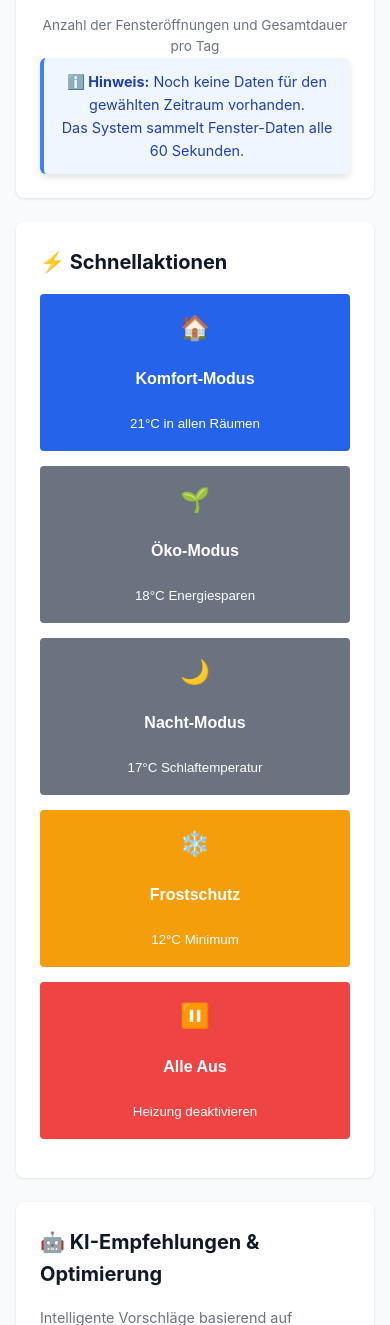
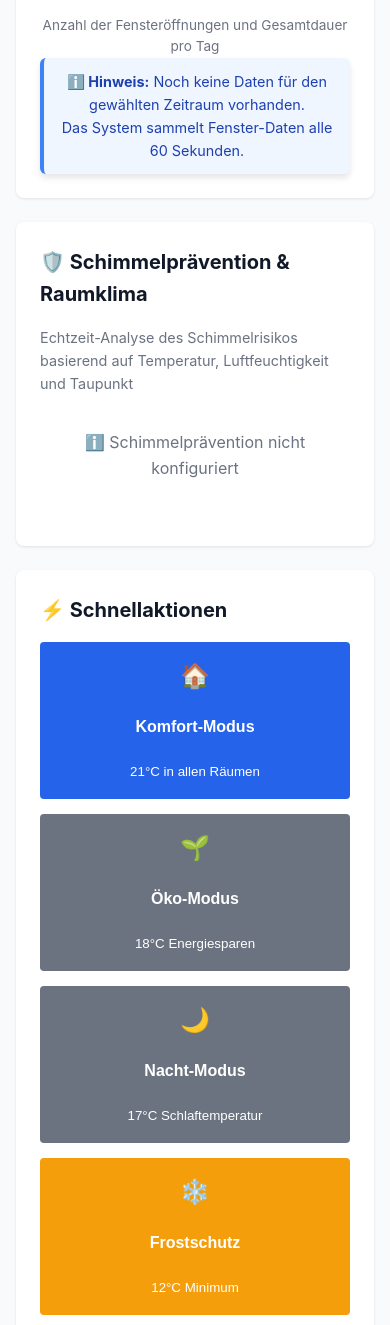
Before and after one commit to SHP-ART/KI-SYSTEM, a Flask app: page /heizung in a window 390 px wide. Shown: the part 2546-3871 px from the top of the page. Run offline with Flask 3, Linux system fonts and the light colour scheme; data comes from the database, SQL or seed files in the repository; data that the repository does not hold is empty.

Commit message:
feat: Add real-time mold prevention status to heating page
- Add permanent mold prevention card that always shows current status
- Display risk level with color-coded background (GREEN/YELLOW/ORANGE/RED)
- Show real-time measurements: humidity, temperature, dewpoint
- Display condensation risk indicator
- Show dehumidifier status (active/off)
- List recommendations based on current conditions
- Auto-refresh with status endpoint
- Critical risk shows warning banner

Features:
- Always visible (not hidden when no alerts)
- Large, clear risk indicator with icon
- Grid layout for measurements
- White measurement cards with shadow
- Recommendations section when available
- Responsive design

Replaces hidden humidity-alerts-card with always-visible status display

```diff
--- a/src/web/static/js/heating.js
+++ b/src/web/static/js/heating.js
@@ -35,6 +35,7 @@ document.addEventListener('DOMContentLoaded', () => {
     loadHeatingAnalytics();
 
     // Lade neue Features
+    loadMoldPreventionStatus();
     loadHumidityAlerts();
     loadVentilationRecommendations();
     loadShowerPredictions();
@@ -1850,3 +1851,114 @@ async function loadShowerPredictions() {
         document.getElementById('shower-predictions-card').style.display = 'none';
     }
 }
+
+/**
+ * Lädt aktuellen Schimmelprävention-Status
+ */
+async function loadMoldPreventionStatus() {
+    try {
+        const response = await fetchJSON('/api/status');
+
+        const container = document.getElementById('mold-status-container');
+        const card = document.getElementById('mold-prevention-card');
+
+        if (!response.mold_prevention) {
+            container.innerHTML = `
+                <div style="padding: 20px; text-align: center; color: #6b7280;">
+                    ℹ️ Schimmelprävention nicht konfiguriert
+                </div>
+            `;
+            return;
+        }
+
+        const mold = response.mold_prevention;
+
+        // Risiko-Level Farben
+        const riskStyles = {
+            'NIEDRIG': { bg: '#d1fae5', border: '#059669', color: '#065f46', icon: '🟢' },
+            'MITTEL': { bg: '#fef3c7', border: '#d97706', color: '#92400e', icon: '🟡' },
+            'HOCH': { bg: '#fed7aa', border: '#ea580c', color: '#7c2d12', icon: '🟠' },
+            'KRITISCH': { bg: '#fee2e2', border: '#dc2626', color: '#7f1d1d', icon: '🔴' }
+        };
+
+        const style = riskStyles[mold.risk_level] || riskStyles['MITTEL'];
+
+        // Hauptstatus-Anzeige
+        let statusHTML = `
+            <div style="padding: 20px; background: ${style.bg}; border-left: 4px solid ${style.border}; border-radius: 8px;">
+                <div style="display: flex; justify-content: space-between; align-items: start; flex-wrap: wrap; gap: 20px;">
+                    <div style="flex: 1; min-width: 250px;">
+                        <div style="display: flex; align-items: center; gap: 10px; margin-bottom: 10px;">
+                            <span style="font-size: 2em;">${style.icon}</span>
+                            <div>
+                                <div style="font-size: 1.5em; font-weight: 700; color: ${style.color};">${mold.risk_level}</div>
+                                <div style="font-size: 0.85em; color: #6b7280;">Schimmelrisiko</div>
+                            </div>
+                        </div>
+                        ${mold.risk_level === 'KRITISCH' ? `
+                            <div style="margin-top: 10px; padding: 10px; background: white; border-radius: 6px; font-size: 0.9em; color: #991b1b;">
+                                <strong>⚠️ Sofortmaßnahmen erforderlich!</strong>
+                            </div>
+                        ` : ''}
+                    </div>
+
+                    <!-- Messwerte -->
+                    <div style="flex: 2; display: grid; grid-template-columns: repeat(auto-fit, minmax(150px, 1fr)); gap: 15px;">
+                        <div style="background: white; padding: 15px; border-radius: 8px; box-shadow: 0 1px 3px rgba(0,0,0,0.1);">
+                            <div style="font-size: 0.75em; color: #6b7280; text-transform: uppercase; letter-spacing: 0.5px; margin-bottom: 5px;">Luftfeuchtigkeit</div>
+                            <div style="font-size: 1.8em; font-weight: 700; color: #1f2937;">${mold.humidity !== null && mold.humidity !== undefined ? mold.humidity.toFixed(1) : '--'}%</div>
+                        </div>
+
+                        <div style="background: white; padding: 15px; border-radius: 8px; box-shadow: 0 1px 3px rgba(0,0,0,0.1);">
+                            <div style="font-size: 0.75em; color: #6b7280; text-transform: uppercase; letter-spacing: 0.5px; margin-bottom: 5px;">Temperatur</div>
+                            <div style="font-size: 1.8em; font-weight: 700; color: #1f2937;">${mold.temperature !== null && mold.temperature !== undefined ? mold.temperature.toFixed(1) : '--'}°C</div>
+                        </div>
+
+                        <div style="background: white; padding: 15px; border-radius: 8px; box-shadow: 0 1px 3px rgba(0,0,0,0.1);">
+                            <div style="font-size: 0.75em; color: #6b7280; text-transform: uppercase; letter-spacing: 0.5px; margin-bottom: 5px;">Taupunkt</div>
+                            <div style="font-size: 1.8em; font-weight: 700; color: #1f2937;">${mold.dewpoint !== null && mold.dewpoint !== undefined ? mold.dewpoint.toFixed(1) : '--'}°C</div>
+                        </div>
+
+                        <div style="background: white; padding: 15px; border-radius: 8px; box-shadow: 0 1px 3px rgba(0,0,0,0.1);">
+                            <div style="font-size: 0.75em; color: #6b7280; text-transform: uppercase; letter-spacing: 0.5px; margin-bottom: 5px;">Kondensation</div>
+                            <div style="font-size: 1.5em; font-weight: 700; color: ${mold.condensation_possible ? '#dc2626' : '#059669'};">
+                                ${mold.condensation_possible ? '⚠️ Möglich' : '✓ Keine'}
+                            </div>
+                        </div>
+
+                        <div style="background: white; padding: 15px; border-radius: 8px; box-shadow: 0 1px 3px rgba(0,0,0,0.1);">
+                            <div style="font-size: 0.75em; color: #6b7280; text-transform: uppercase; letter-spacing: 0.5px; margin-bottom: 5px;">Luftentfeuchter</div>
+                            <div style="font-size: 1.5em; font-weight: 700; color: ${mold.dehumidifier_running ? '#059669' : '#6b7280'};">
+                                ${mold.dehumidifier_running ? '✓ Aktiv' : '○ Aus'}
+                            </div>
+                        </div>
+                    </div>
+                </div>
+
+                <!-- Empfehlungen -->
+                ${mold.recommendations && mold.recommendations.length > 0 ? `
+                    <div style="margin-top: 20px; padding-top: 20px; border-top: 1px solid rgba(0,0,0,0.1);">
+                        <div style="font-weight: 600; color: ${style.color}; margin-bottom: 10px;">💡 Empfehlungen:</div>
+                        <ul style="margin: 0; padding-left: 20px; color: #374151;">
+                            ${mold.recommendations.map(rec => `<li style="margin-bottom: 5px;">${rec}</li>`).join('')}
+                        </ul>
+                    </div>
+                ` : ''}
+            </div>
+        `;
+
+        container.innerHTML = statusHTML;
+
+        // Zeige Karte immer an
+        card.style.display = 'block';
+
+    } catch (error) {
+        console.error('Error loading mold prevention status:', error);
+        const container = document.getElementById('mold-status-container');
+        container.innerHTML = `
+            <div style="padding: 20px; text-align: center; color: #ef4444;">
+                ⚠️ Fehler beim Laden der Schimmelprävention
+            </div>
+        `;
+    }
+}
--- a/src/web/templates/heating.html
+++ b/src/web/templates/heating.html
@@ -144,11 +144,29 @@
         </div>
     </div>
 
+    <!-- Schimmelprävention & Raumklima -->
+    <div class="card" id="mold-prevention-card">
+        <h3>🛡️ Schimmelprävention & Raumklima</h3>
+        <p class="card-description">Echtzeit-Analyse des Schimmelrisikos basierend auf Temperatur, Luftfeuchtigkeit und Taupunkt</p>
+
+        <!-- Aktueller Status -->
+        <div id="mold-status-container" style="margin-bottom: 20px;">
+            <div class="loading" style="text-align: center; padding: 20px;">
+                Lade Schimmelrisiko-Analyse...
+            </div>
+        </div>
+
+        <!-- Historische Warnungen -->
+        <div id="humidity-alerts-container" style="display: none;">
+            <h4 style="margin: 20px 0 10px 0; font-size: 1em; color: #6b7280;">📋 Letzte Warnungen</h4>
+        </div>
+    </div>
+
     <!-- Humidity Alerts & Schimmelprävention -->
     <div class="card" id="humidity-alerts-card" style="display: none;">
         <h3>⚠️ Luftfeuchtigkeits-Warnungen</h3>
         <p class="card-description">Schimmelrisiko-Analyse basierend auf Temperatur und Luftfeuchtigkeit</p>
-        <div id="humidity-alerts-container">
+        <div id="humidity-alerts-container-old">
             <div class="loading" style="text-align: center; padding: 20px;">
                 Lade Warnungen...
             </div>
```
